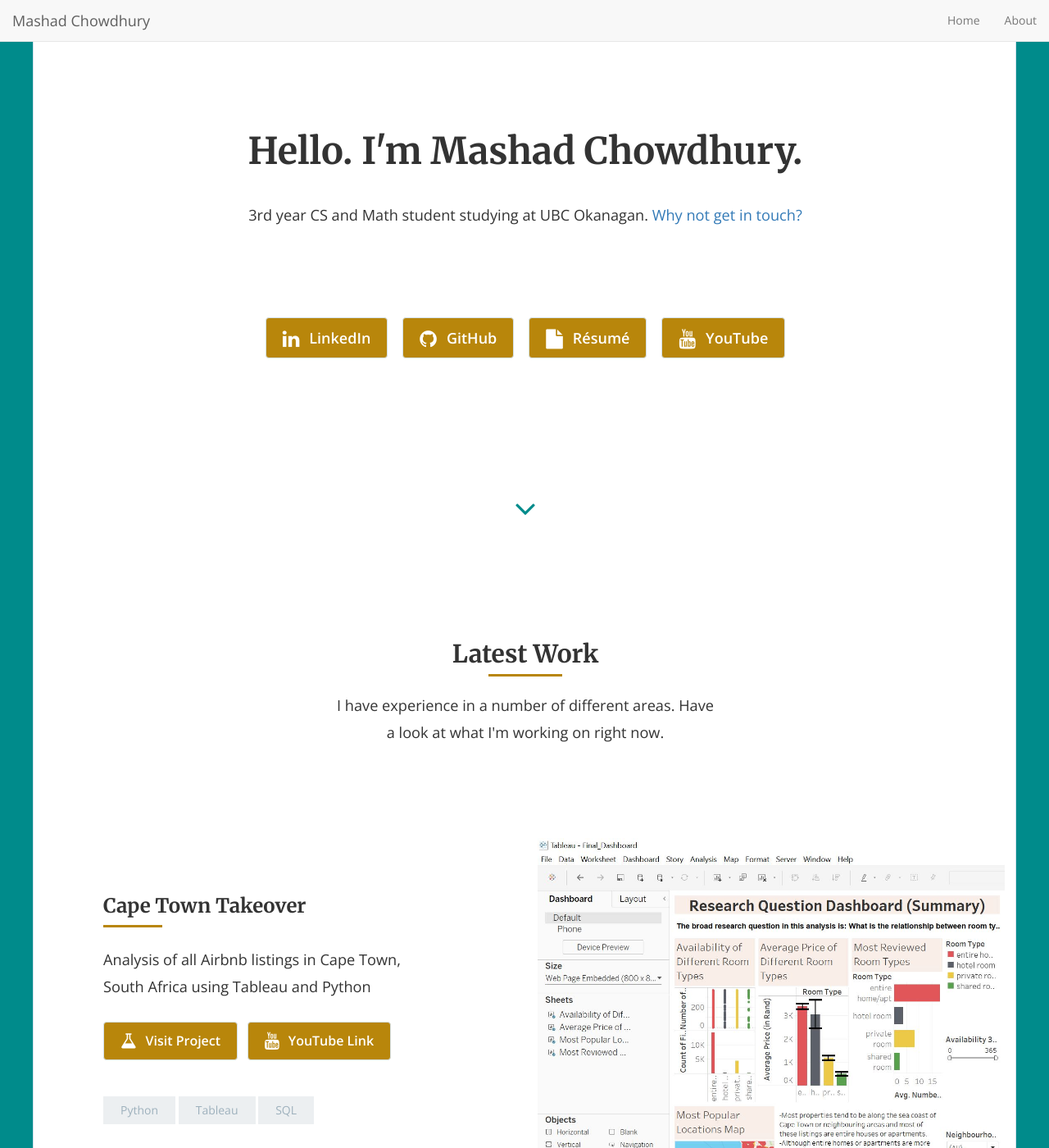
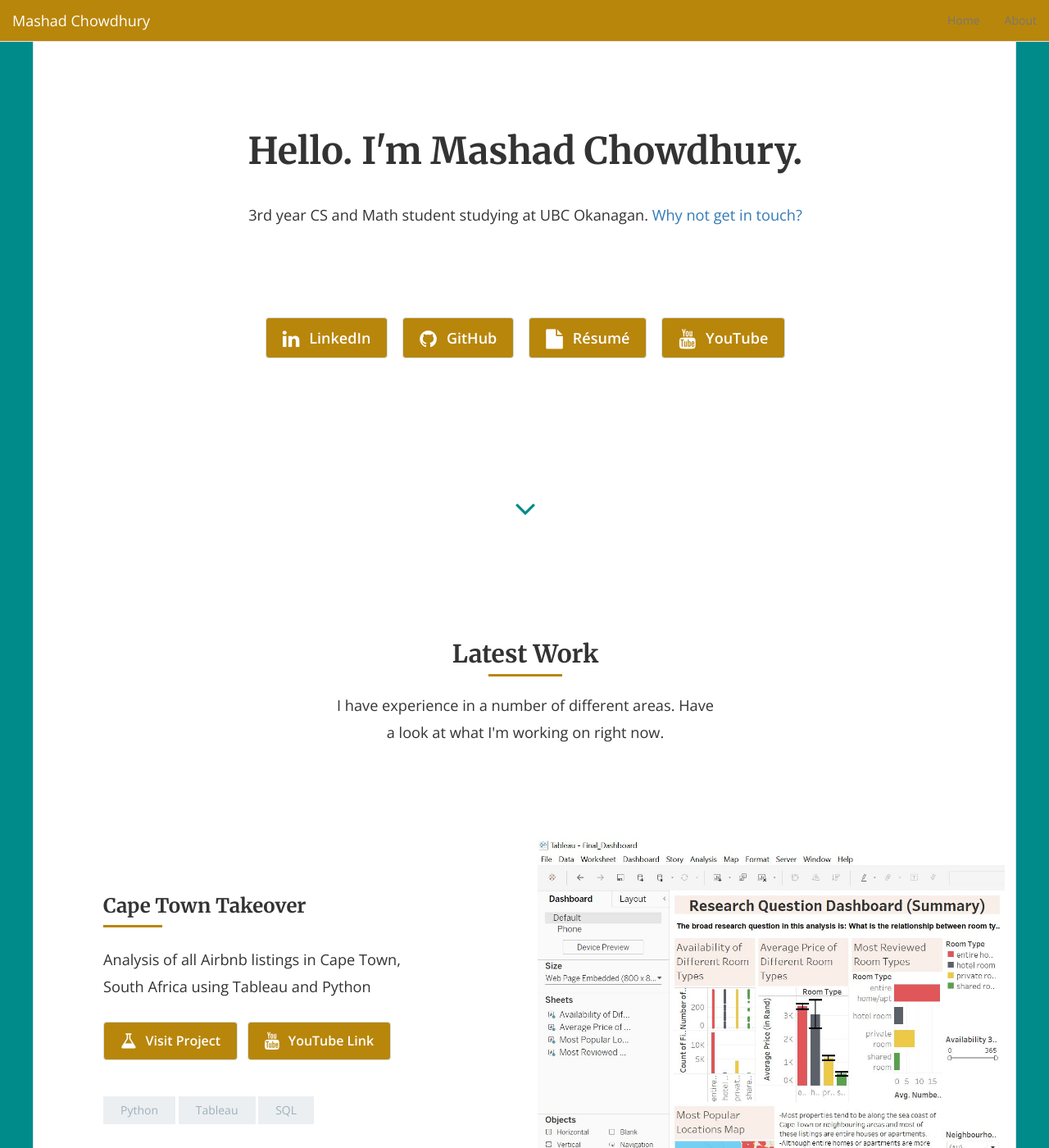
Before and after one commit to mashadchowdhury/mashadchowdhury.github.io, a Jekyll site: the page built from index.html, in a window 1280 px wide and 1400 px high. Shown: the whole window at 82% size. Built offline with Jekyll 4.4.1, drawn with Linux system fonts in a browser that asks for light colours; nearby versions of some CDN libraries; the list of posts is cut into pages by our own code.

Commit message:
Update _navbar.scss

```diff
--- a/_sass/bootstrap/_navbar.scss
+++ b/_sass/bootstrap/_navbar.scss
@@ -395,20 +395,20 @@
 
 // Default navbar
 .navbar-default {
-  background-color: $navbar-default-bg;
+  background-color: darkgoldenrod;
   border-color: $navbar-default-border;
 
   .navbar-brand {
     color: $navbar-default-brand-color;
     &:hover,
     &:focus {
-      color: $navbar-default-brand-hover-color;
+      color: white;
       background-color: $navbar-default-brand-hover-bg;
     }
   }
 
   .navbar-text {
-    color: $navbar-default-color;
+    color: white;
   }
 
   .navbar-nav {
```
